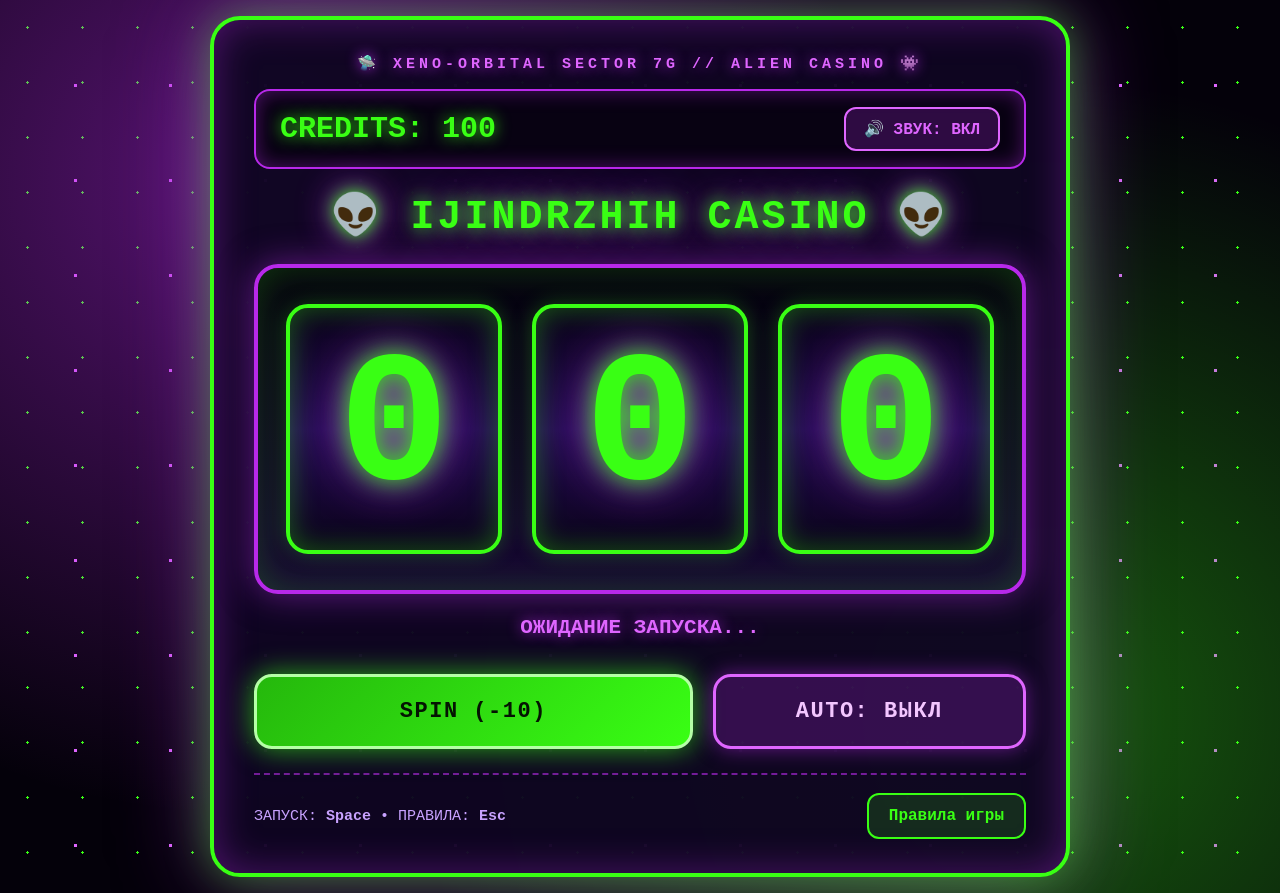
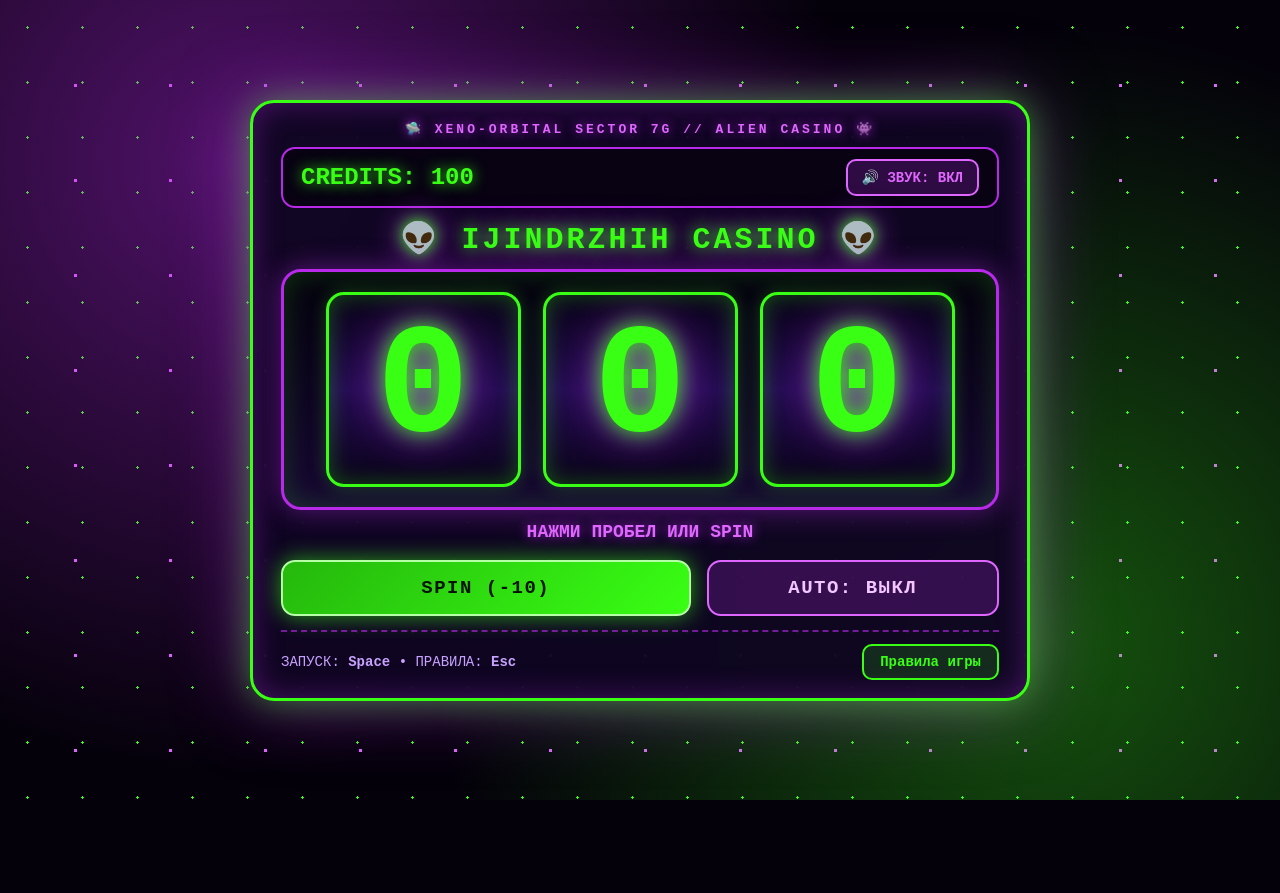
Before and after one commit to Amen144spb/IJINDRZHIH-777-Alien, a plain HTML site: page index.html in a window 1280 px wide. After the commit the page ends 800 px from the top, so only its background shows below. Drawn offline with Linux system fonts and the light colour scheme.

Commit message:
Update index.html

```diff
--- a/index.html
+++ b/index.html
@@ -1,129 +1,201 @@
 <!DOCTYPE html>
 <html lang="ru">
 <head>
-  <meta charset="UTF-8" />
-  <meta name="viewport" content="width=device-width, initial-scale=1.0" />
-  <title>IJINDRZHIH CASINO — V2</title>
+<meta charset="UTF-8">
+<meta name="viewport" content="width=device-width, initial-scale=1.0">
+<title>IJINDRZHIH CASINO</title>
 <style>
   * { box-sizing: border-box; margin: 0; padding: 0; font-family: 'Courier New', Courier, monospace; }
   body {
-      min-height: 100vh; display: flex; justify-content: center; align-items: center;
+    height: 100vh;
+    overflow: hidden;
+    display: flex;
+    justify-content: center;
+    align-items: center;
     background-color: #04010a;
     background-image:
-        radial-gradient(circle at 18% 20%, rgba(184, 41, 234, 0.45) 0%, transparent 50%),
-        radial-gradient(circle at 82% 80%, rgba(57, 255, 20, 0.35) 0%, transparent 50%),
+      radial-gradient(circle at 18% 20%, rgba(184, 41, 234, 0.42) 0%, transparent 50%),
+      radial-gradient(circle at 82% 80%, rgba(57, 255, 20, 0.32) 0%, transparent 50%),
       radial-gradient(#39ff14 1.2px, transparent 1.2px),
       radial-gradient(#df66ff 1.8px, transparent 1.8px);
     background-size: 100% 100%, 100% 100%, 55px 55px, 95px 95px;
     background-position: 0 0, 0 0, 0 0, 28px 38px;
-      color: #e8ffe6; padding: 16px;
+    color: #e8ffe6;
+    padding: 10px;
   }
   .terminal {
-      width: 100%; max-width: 860px; background: rgba(15, 6, 34, 0.96);
-      border: 4px solid #39ff14; border-radius: 30px; padding: 34px 40px;
-      box-shadow: 0 0 45px rgba(57, 255, 20, 0.45), 0 0 90px rgba(184, 41, 234, 0.5), inset 0 0 40px rgba(184, 41, 234, 0.38);
+    width: 100%;
+    max-width: 780px;
+    max-height: 96vh;
+    background: rgba(15, 6, 34, 0.96);
+    border: 3px solid #39ff14;
+    border-radius: 24px;
+    padding: 18px 28px;
+    box-shadow: 0 0 35px rgba(57, 255, 20, 0.45), 0 0 75px rgba(184, 41, 234, 0.5), inset 0 0 30px rgba(184, 41, 234, 0.35);
+    display: flex;
+    flex-direction: column;
+    justify-content: space-between;
   }
   .sector-tag {
-      text-align: center; font-size: 15px; font-weight: bold; letter-spacing: 4px;
-      color: #df66ff; text-shadow: 0 0 14px #b829ea; margin-bottom: 16px;
+    text-align: center;
+    font-size: 13px;
+    font-weight: bold;
+    letter-spacing: 3px;
+    color: #df66ff;
+    text-shadow: 0 0 12px #b829ea;
+    margin-bottom: 10px;
   }
   .top-bar {
-      display: flex; justify-content: space-between; align-items: center;
-      background: #080212; border: 2px solid #b829ea; border-radius: 16px;
-      padding: 16px 24px; margin-bottom: 22px; box-shadow: inset 0 0 20px rgba(184, 41, 234, 0.4);
+    display: flex;
+    justify-content: space-between;
+    align-items: center;
+    background: #080212;
+    border: 2px solid #b829ea;
+    border-radius: 14px;
+    padding: 10px 18px;
+    margin-bottom: 12px;
   }
-    .credits-box { font-size: 30px; font-weight: bold; color: #39ff14; text-shadow: 0 0 16px rgba(57, 255, 20, 0.9); }
+  .credits-box { font-size: 24px; font-weight: bold; color: #39ff14; text-shadow: 0 0 14px rgba(57, 255, 20, 0.9); }
   .sound-btn {
-      background: rgba(184, 41, 234, 0.22); border: 2px solid #df66ff; color: #df66ff;
-      padding: 10px 18px; border-radius: 12px; cursor: pointer; font-size: 16px; font-weight: bold;
+    background: rgba(184, 41, 234, 0.22);
+    border: 2px solid #df66ff;
+    color: #df66ff;
+    padding: 8px 14px;
+    border-radius: 10px;
+    cursor: pointer;
+    font-size: 14px;
+    font-weight: bold;
   }
-    .sound-btn:hover { background: #b829ea; color: #ffffff; box-shadow: 0 0 16px #b829ea; }
+  .sound-btn:hover { background: #b829ea; color: #ffffff; }
   .casino-title {
-      text-align: center; font-size: 40px; font-weight: bold; letter-spacing: 3px;
-      color: #39ff14; text-shadow: 0 0 18px #39ff14, 0 0 36px #b829ea; margin-bottom: 24px;
+    text-align: center;
+    font-size: 30px;
+    font-weight: bold;
+    letter-spacing: 3px;
+    color: #39ff14;
+    text-shadow: 0 0 16px #39ff14, 0 0 32px #b829ea;
+    margin-bottom: 12px;
   }
   .reels-frame {
-      display: flex; justify-content: center; gap: 30px;
+    display: flex;
+    justify-content: center;
+    gap: 22px;
     background: linear-gradient(180deg, #05010e 0%, #170633 100%);
-      border: 4px solid #b829ea; border-radius: 24px; padding: 36px 28px; margin-bottom: 22px;
-      box-shadow: 0 0 35px rgba(184, 41, 234, 0.5), inset 0 0 40px rgba(57, 255, 20, 0.22);
+    border: 3px solid #b829ea;
+    border-radius: 20px;
+    padding: 20px;
+    margin-bottom: 12px;
+    box-shadow: 0 0 28px rgba(184, 41, 234, 0.45), inset 0 0 30px rgba(57, 255, 20, 0.2);
   }
   .digit-cell {
-      width: 220px; height: 250px;
+    width: 195px;
+    height: 195px;
     background: linear-gradient(180deg, #0a0319 0%, #240c52 50%, #0a0319 100%);
-      border: 4px solid #39ff14; border-radius: 22px; display: flex; justify-content: center; align-items: center;
-      font-size: 185px; line-height: 1; font-weight: bold; color: #39ff14;
-      text-shadow: 0 0 26px #39ff14, 0 0 48px #b829ea;
-      box-shadow: 0 0 22px rgba(57, 255, 20, 0.28), inset 0 0 28px rgba(57, 255, 20, 0.35);
+    border: 3px solid #39ff14;
+    border-radius: 18px;
+    display: flex;
+    justify-content: center;
+    align-items: center;
+    font-size: 155px;
+    line-height: 1;
+    font-weight: bold;
+    color: #39ff14;
+    text-shadow: 0 0 22px #39ff14, 0 0 42px #b829ea;
+    box-shadow: 0 0 18px rgba(57, 255, 20, 0.25), inset 0 0 22px rgba(57, 255, 20, 0.3);
     user-select: none;
   }
-    .reels-frame.spinning .digit-cell { border-color: #df66ff; color: #df66ff; text-shadow: 0 0 30px #df66ff, 0 0 55px #b829ea; }
+  .reels-frame.spinning .digit-cell { border-color: #df66ff; color: #df66ff; text-shadow: 0 0 28px #df66ff; }
   .reels-frame.win .digit-cell {
     background: linear-gradient(180deg, #072907 0%, #155715 50%, #072907 100%);
-      border-color: #39ff14; color: #39ff14; transform: scale(1.04); box-shadow: 0 0 35px rgba(57, 255, 20, 0.75);
+    border-color: #39ff14;
+    color: #39ff14;
+    transform: scale(1.03);
   }
   .reels-frame.jackpot .digit-cell {
-      border-color: #ffe600; color: #ffe600; text-shadow: 0 0 35px #ffe600, 0 0 60px #b829ea;
-      transform: scale(1.07); box-shadow: 0 0 45px rgba(255, 230, 0, 0.85);
+    border-color: #ffe600;
+    color: #ffe600;
+    text-shadow: 0 0 32px #ffe600, 0 0 55px #b829ea;
+    transform: scale(1.05);
   }
   .status-line {
-      text-align: center; min-height: 32px; font-size: 21px; font-weight: bold;
-      margin-bottom: 26px; color: #df66ff; text-shadow: 0 0 14px rgba(184, 41, 234, 0.85);
+    text-align: center;
+    min-height: 24px;
+    font-size: 18px;
+    font-weight: bold;
+    margin-bottom: 14px;
+    color: #df66ff;
+    text-shadow: 0 0 12px rgba(184, 41, 234, 0.85);
   }
-    .controls { display: grid; grid-template-columns: 1.4fr 1fr; gap: 20px; margin-bottom: 24px; }
+  .controls { display: grid; grid-template-columns: 1.4fr 1fr; gap: 16px; margin-bottom: 14px; }
   .btn {
-      padding: 22px 18px; border-radius: 18px; font-size: 22px; font-weight: bold;
-      cursor: pointer; text-transform: uppercase; letter-spacing: 1.5px;
+    padding: 15px 14px;
+    border-radius: 14px;
+    font-size: 19px;
+    font-weight: bold;
+    cursor: pointer;
+    text-transform: uppercase;
+    letter-spacing: 1.5px;
   }
   .btn:disabled { opacity: 0.45; cursor: not-allowed; }
   .btn-spin {
-      background: linear-gradient(135deg, #25b80c, #39ff14); border: 3px solid #b5ffa6;
-      color: #041402; box-shadow: 0 0 28px rgba(57, 255, 20, 0.65);
+    background: linear-gradient(135deg, #25b80c, #39ff14);
+    border: 2px solid #b5ffa6;
+    color: #041402;
+    box-shadow: 0 0 22px rgba(57, 255, 20, 0.6);
   }
-    .btn-spin:hover:not(:disabled) { box-shadow: 0 0 42px rgba(57, 255, 20, 1); }
   .btn-auto {
-      background: rgba(184, 41, 234, 0.22); border: 3px solid #df66ff;
-      color: #f3c6ff; box-shadow: 0 0 20px rgba(184, 41, 234, 0.5);
+    background: rgba(184, 41, 234, 0.22);
+    border: 2px solid #df66ff;
+    color: #f3c6ff;
   }
-    .btn-auto.active { background: #b829ea; color: #ffffff; box-shadow: 0 0 34px #b829ea; }
+  .btn-auto.active { background: #b829ea; color: #ffffff; box-shadow: 0 0 28px #b829ea; }
   .footer-bar {
-      display: flex; justify-content: space-between; align-items: center; flex-wrap: wrap;
-      gap: 14px; padding-top: 18px; border-top: 2px dashed rgba(184, 41, 234, 0.6);
-      font-size: 15px; color: #c8a2ff;
+    display: flex;
+    justify-content: space-between;
+    align-items: center;
+    padding-top: 12px;
+    border-top: 2px dashed rgba(184, 41, 234, 0.6);
+    font-size: 14px;
+    color: #c8a2ff;
   }
   .rules-trigger {
-      background: rgba(57, 255, 20, 0.14); border: 2px solid #39ff14; color: #39ff14;
-      padding: 12px 20px; border-radius: 12px; font-size: 16px; font-weight: bold; cursor: pointer;
+    background: rgba(57, 255, 20, 0.14);
+    border: 2px solid #39ff14;
+    color: #39ff14;
+    padding: 8px 16px;
+    border-radius: 10px;
+    font-size: 14px;
+    font-weight: bold;
+    cursor: pointer;
   }
-    .rules-trigger:hover { background: #39ff14; color: #05020d; box-shadow: 0 0 20px #39ff14; }
+  .rules-trigger:hover { background: #39ff14; color: #05020d; }
   .modal-overlay {
     position: fixed; top: 0; left: 0; width: 100%; height: 100%;
     background: rgba(3, 1, 9, 0.9); display: none; justify-content: center; align-items: center;
-      padding: 20px; z-index: 9999;
+    padding: 16px; z-index: 9999;
   }
   .modal-window {
-      width: 100%; max-width: 620px; background: #100624; border: 3px solid #df66ff;
-      border-radius: 24px; padding: 30px 32px;
-      box-shadow: 0 0 50px rgba(184, 41, 234, 0.75), 0 0 28px rgba(57, 255, 20, 0.4);
-      max-height: 90vh; overflow-y: auto;
+    width: 100%; max-width: 580px; background: #100624; border: 3px solid #df66ff;
+    border-radius: 22px; padding: 24px 28px;
+    box-shadow: 0 0 45px rgba(184, 41, 234, 0.75);
+    max-height: 92vh; overflow-y: auto;
   }
   .modal-header {
     display: flex; justify-content: space-between; align-items: center;
-      border-bottom: 2px solid rgba(57, 255, 20, 0.4); padding-bottom: 14px; margin-bottom: 18px;
+    border-bottom: 2px solid rgba(57, 255, 20, 0.4); padding-bottom: 12px; margin-bottom: 14px;
   }
-    .modal-title { font-size: 22px; font-weight: bold; color: #39ff14; text-shadow: 0 0 12px #39ff14; }
+  .modal-title { font-size: 20px; font-weight: bold; color: #39ff14; }
   .modal-close {
     background: transparent; border: 2px solid #df66ff; color: #df66ff;
-      width: 40px; height: 40px; border-radius: 10px; font-size: 20px; font-weight: bold; cursor: pointer;
+    width: 36px; height: 36px; border-radius: 8px; font-size: 18px; font-weight: bold; cursor: pointer;
   }
-    .modal-close:hover { background: #b829ea; color: #ffffff; }
-    .rules-list { list-style: none; margin-bottom: 18px; font-size: 16px; line-height: 1.65; }
-    .rules-list li { margin-bottom: 8px; }
-    .payout-table { width: 100%; border-collapse: collapse; margin-bottom: 20px; font-size: 17px; }
-    .payout-table th, .payout-table td { border: 1px solid rgba(184, 41, 234, 0.6); padding: 10px 12px; text-align: center; }
+  .rules-list { list-style: none; margin-bottom: 14px; font-size: 15px; line-height: 1.55; }
+  .rules-list li { margin-bottom: 6px; }
+  .payout-table { width: 100%; border-collapse: collapse; margin-bottom: 16px; font-size: 15px; }
+  .payout-table th, .payout-table td { border: 1px solid rgba(184, 41, 234, 0.6); padding: 8px 10px; text-align: center; }
   .payout-table th { background: rgba(184, 41, 234, 0.35); color: #39ff14; }
   .payout-table tr.jackpot-row td { color: #ffe600; font-weight: bold; background: rgba(255, 230, 0, 0.12); border-color: #ffe600; }
-    .modal-actions { display: flex; justify-content: space-between; align-items: center; gap: 12px; flex-wrap: wrap; }
+  .modal-actions { display: flex; justify-content: space-between; align-items: center; gap: 10px; }
 </style>
 </head>
 <body>
@@ -144,7 +216,7 @@
     <div class="digit-cell" id="d2">0</div>
   </div>
 
-    <div class="status-line" id="statusLine">ОЖИДАНИЕ ЗАПУСКА...</div>
+  <div class="status-line" id="statusLine">НАЖМИ ПРОБЕЛ ИЛИ SPIN</div>
 
   <div class="controls">
     <button type="button" class="btn btn-spin" id="spinBtn">SPIN (-10)</button>
@@ -160,15 +232,15 @@
 <div class="modal-overlay" id="rulesModal">
   <div class="modal-window">
     <div class="modal-header">
-        <div class="modal-title">🛸 ПРАВИЛА ИГРЫ «IJINDRZHIH CASINO»</div>
+      <div class="modal-title">🛸 ПРАВИЛА «IJINDRZHIH CASINO»</div>
       <button type="button" class="modal-close" id="closeRulesTop">✕</button>
     </div>
 
     <ul class="rules-list">
       <li>👽 Стартовый баланс: <strong style="color:#39ff14" id="ruleStart">100</strong> кредитов.</li>
-        <li>👾 Стоимость одного вращения (SPIN): <strong style="color:#df66ff" id="ruleCost">10</strong> кредитов.</li>
-        <li>🛸 Общий шанс выпадения призовой тройки: <strong style="color:#39ff14" id="ruleChance">35%</strong>.</li>
-        <li>⚡ На барабанах выпадают числа от <strong>1</strong> до <strong>7</strong>. Награда даётся за 3 одинаковые цифры.</li>
+      <li>👾 Стоимость вращения (SPIN): <strong style="color:#df66ff" id="ruleCost">10</strong> кредитов.</li>
+      <li>🛸 Шанс призовой тройки: <strong style="color:#39ff14" id="ruleChance">35%</strong>.</li>
+      <li>⚡ Числа от <strong>1</strong> до <strong>7</strong>. Награда за 3 одинаковые цифры:</li>
     </ul>
 
     <table class="payout-table">
@@ -191,14 +263,18 @@
     </table>
 
     <div class="modal-actions">
-♻️ Пополнить баланс (100)
-Закрыть
+      <button type="button" class="rules-trigger" id="resetBtn">♻️ Пополнить баланс (<span id="resetAmount">100</span>)</button>
+      <button type="button" class="sound-btn" id="closeRulesBottom">Закрыть</button>
+    </div>
+  </div>
+</div>
 
-
+<script>
 var START_CREDITS = 100;
 var SPIN_COST = 10;
 var WIN_CHANCE_PERCENT = 35;
 var SPIN_DURATION_MS = 1400;
+
 var REWARD_111 = 10;
 var REWARD_222 = 20;
 var REWARD_333 = 100;
@@ -206,6 +282,7 @@ var REWARD_444 = 200;
 var REWARD_555 = 350;
 var REWARD_666 = 500;
 var REWARD_777 = 10000;
+
 var credits = START_CREDITS;
 var isSpinning = false;
 var autoMode = false;
@@ -223,7 +300,9 @@ if (d === 6) return REWARD_666;
 if (d === 7) return REWARD_777;
 return 0;
 }
-function rnd(min, max) { return Math.floor(Math.random() * (max - min)) + min; }
+function rnd(min, max) {
+return Math.floor(Math.random() * (max - min)) + min;
+}
 function setDigits(a, b, c) {
 document.getElementById("d0").innerHTML = a;
 document.getElementById("d1").innerHTML = b;
@@ -265,11 +344,21 @@ var st = document.getElementById("statusLine");
 var rf = document.getElementById("reelsFrame");
 var sb = document.getElementById("spinBtn");
 rf.className = "reels-frame";
-var d1 = rnd(1, 8), d2 = rnd(1, 8), d3 = rnd(1, 8);
+var d1 = rnd(1, 8);
+var d2 = rnd(1, 8);
+var d3 = rnd(1, 8);
 if (rnd(0, 100) < WIN_CHANCE_PERCENT) {
 var r = rnd(0, 100);
-var w = r < 28 ? 1 : r < 52 ? 2 : r < 70 ? 3 : r < 83 ? 4 : r < 92 ? 5 : r < 97 ? 6 : 7;
-d1 = w; d2 = w; d3 = w;
+var w = 7;
+if (r < 28) w = 1;
+else if (r < 52) w = 2;
+else if (r < 70) w = 3;
+else if (r < 83) w = 4;
+else if (r < 92) w = 5;
+else if (r < 97) w = 6;
+d1 = w;
+d2 = w;
+d3 = w;
 }
 setDigits(d1, d2, d3);
 var rew = (d1 === d2 && d2 === d3) ? getReward(d1) : 0;
@@ -292,8 +381,12 @@ st.innerHTML = "ПУСТОЙ СЕКТОР. ЖМИ ПРОБЕЛ!";
 isSpinning = false;
 sb.disabled = false;
 if (autoMode) {
-if (credits >= SPIN_COST) { autoTimer = setTimeout(startSpin, 650); }
-else { stopAuto(); st.innerHTML = "АВТО-РЕЖИМ ОСТАНОВЛЕН: НЕТ КРЕДИТОВ"; }
+if (credits >= SPIN_COST) {
+autoTimer = setTimeout(startSpin, 650);
+} else {
+stopAuto();
+st.innerHTML = "АВТО-РЕЖИМ ОСТАНОВЛЕН: НЕТ КРЕДИТОВ";
+}
 }
 }
 function startSpin() {
@@ -346,7 +439,10 @@ startSpin();
 };
 document.getElementById("autoBtn").onclick = function () {
 this.blur();
-if (autoMode) { stopAuto(); return; }
+if (autoMode) {
+stopAuto();
+return;
+}
 if (credits < SPIN_COST) {
 document.getElementById("statusLine").innerHTML = "НЕТ КРЕДИТОВ ДЛЯ AUTO";
 return;
@@ -397,7 +493,10 @@ return false;
 if (modal.style.display === "flex") return;
 if (k === 32 || k === 40 || e.code === "Space" || e.key === " ") {
 if (e.preventDefault) e.preventDefault();
-if (autoMode) { stopAuto(); return false; }
+if (autoMode) {
+stopAuto();
+return false;
+}
 if (!isSpinning) startSpin();
 return false;
 }
```
Lines whose indentation alone changed are shown as unchanged.
